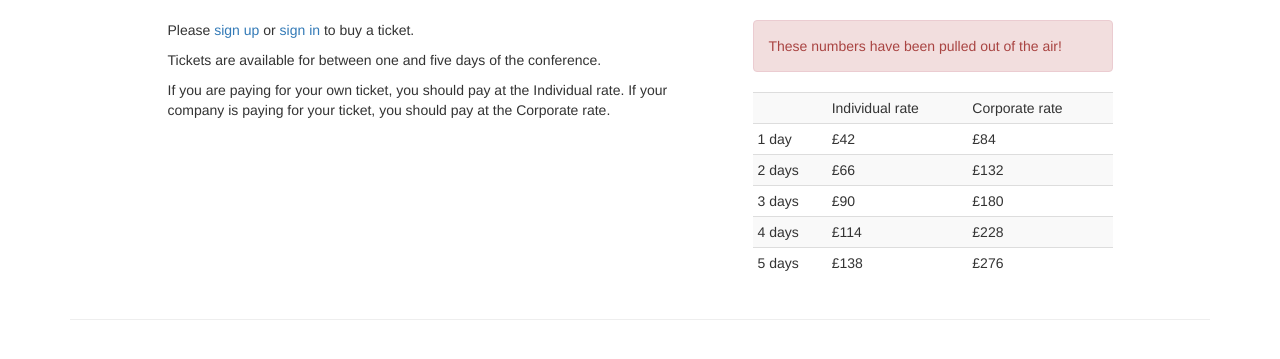
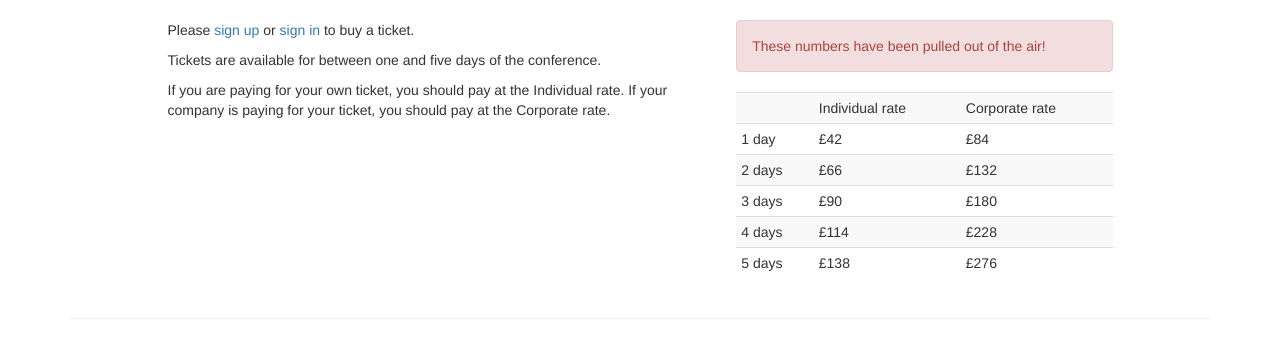
Before and after one commit to PyconUK/ironcage, a Django app: page /tickets/orders/new/ in a window 1280 px wide. Shown: the part 51-410 px from the top of the page. Run offline with Django 3.2, Linux system fonts and the light colour scheme; some libraries are stand-ins or nearby versions.

Commit message:
Try to be more consistent with Bootstrap layouts

```diff
--- a/accounts/templates/accounts/edit_profile.html
+++ b/accounts/templates/accounts/edit_profile.html
@@ -4,7 +4,7 @@
 
 {% block content %}
 <div class="row">
-  <div class="col-md-6 col-md-offset-3">
+  <div class="col-md-8 col-md-offset-2">
     <form method="post">
       {% csrf_token %}
       <div>
--- a/accounts/templates/accounts/profile.html
+++ b/accounts/templates/accounts/profile.html
@@ -2,7 +2,7 @@
 
 {% block content %}
 <div class="row">
-  <div class="col-md-6 col-md-offset-3">
+  <div class="col-md-8 col-md-offset-2">
     <div>
       <h3>Basic information</h3>
       <table class="table">
--- a/ironcage/templates/ironcage/base.html
+++ b/ironcage/templates/ironcage/base.html
@@ -37,8 +37,12 @@
         <div class="alert alert-{{ message.tags }}" role="alert">{{ message }}</div>
         {% endfor %}
       </div>
-      {% block content %}
-      {% endblock %}
+      <div class="row">
+        <div class="col-md-10 col-md-offset-1">
+          {% block content %}
+          {% endblock %}
+        </div>
+      </div>
       <hr />
     </div>
   </body>
--- a/tickets/templates/tickets/new_order.html
+++ b/tickets/templates/tickets/new_order.html
@@ -2,7 +2,7 @@
 
 {% block content %}
 <div class="row">
-  <div class="col-md-6 col-md-offset-1">
+  <div class="col-md-7">
     {% if not request.user.is_authenticated %}
     <p>Please <a href="{% url 'register' %}?next={{ request.path }}">sign up</a> or <a href="{% url 'login' %}?next={{ request.path }}">sign in</a> to buy a ticket.</p>
     {% endif %}
@@ -10,17 +10,15 @@
     {% include './_ticket_info.html' %}
   </div>
 
-  <div class="col-md-4">
+  <div class="col-md-5">
     {% include './_ticket_price_table.html' %}
   </div>
 </div>
 
 <div class="row">
-  <div class="col-md-10 col-md-offset-1">
-    {% if request.user.is_authenticated %}
-    {% include 'tickets/_order_form.html' %}
-    {% endif %}
-  </div>
+  {% if request.user.is_authenticated %}
+  {% include 'tickets/_order_form.html' %}
+  {% endif %}
 </div>
 {% endblock %}
 
```
Also changed, not shown: tickets/templates/tickets/order_edit.html (+3 -5 lines).
